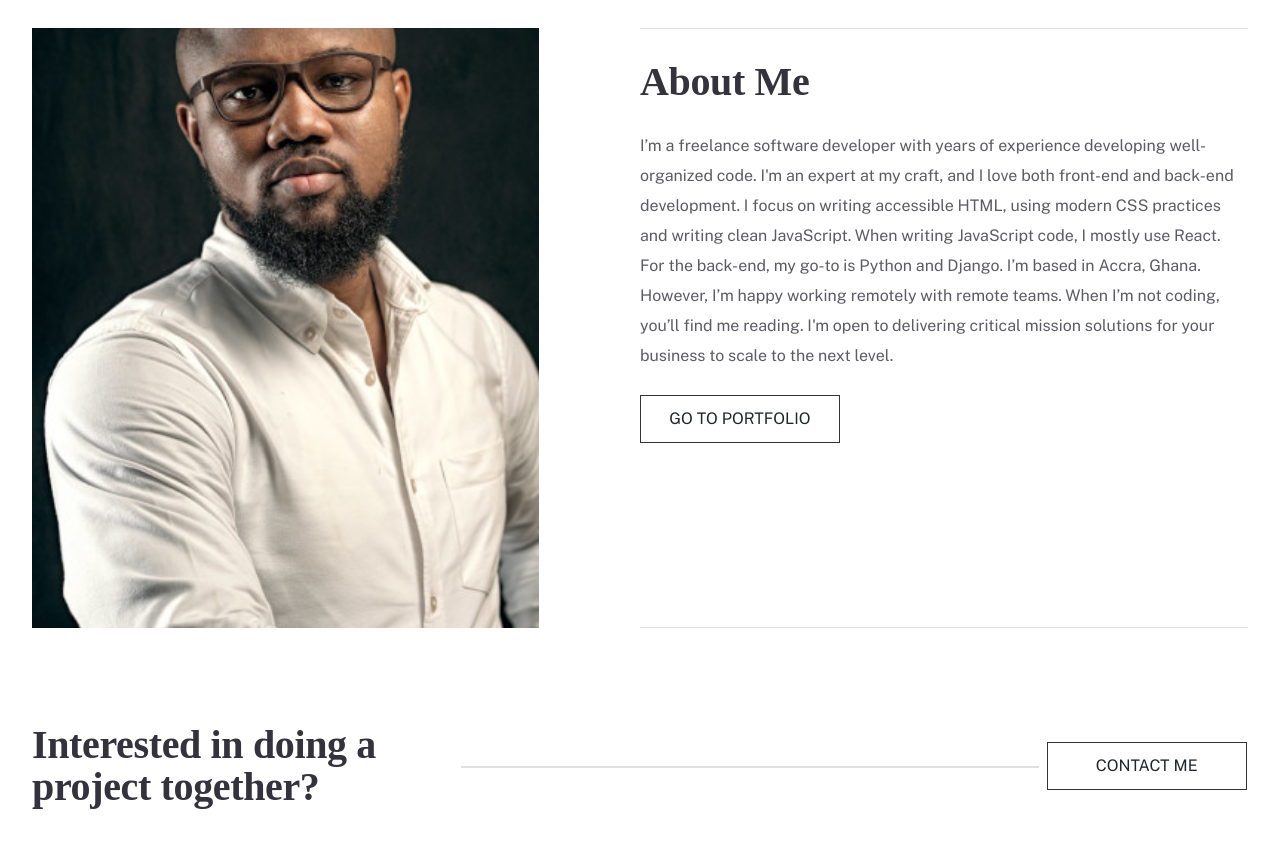
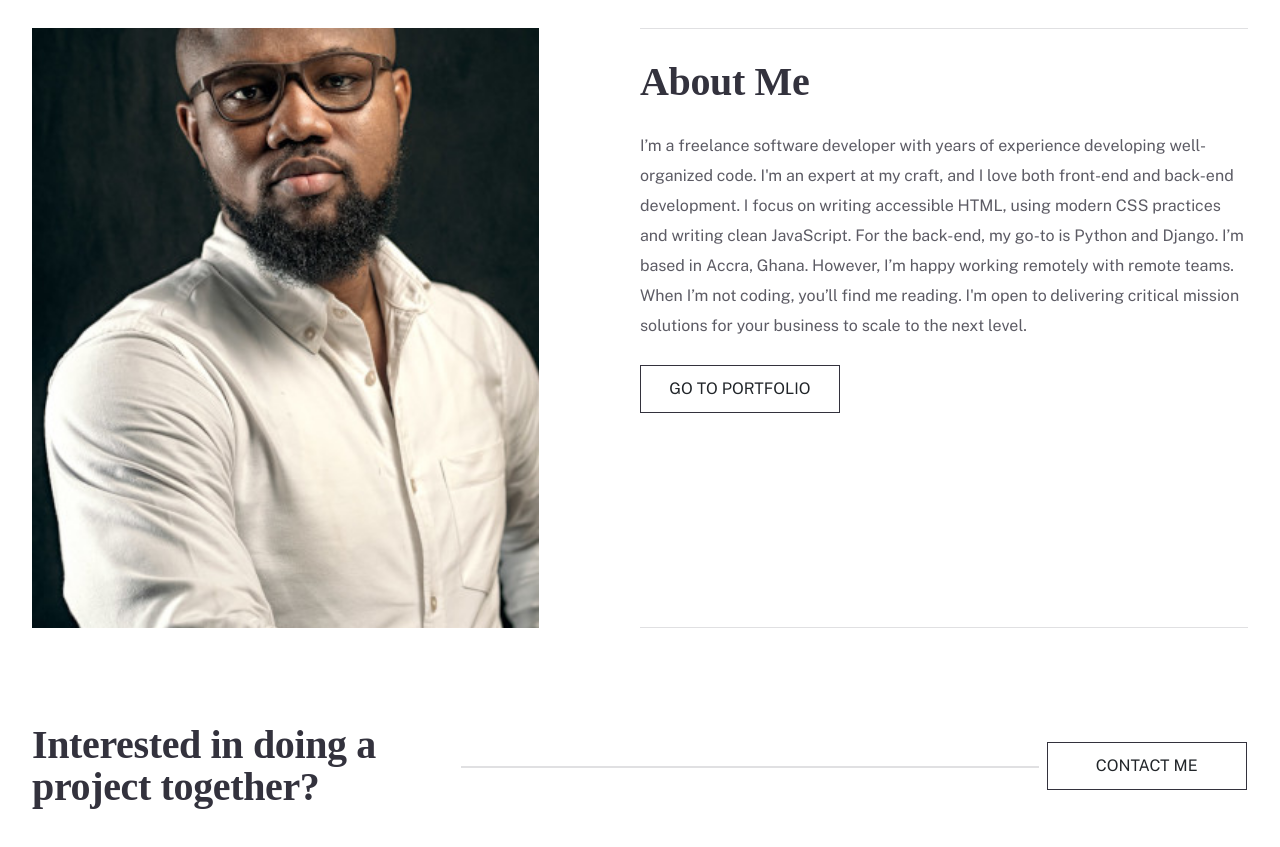
Before and after one commit to Nocks/personal-website-front-end, a plain HTML site: page index.html in a window 1280 px wide. Shown: the part 880-1727 px from the top of the page. Drawn offline with nearby package versions, Linux system fonts and the light colour scheme; a web font is replaced by a local one.

Commit message:
Update about me

```diff
--- a/index.html
+++ b/index.html
@@ -67,8 +67,7 @@
                                     love both front-end and back-end development.
                                     I focus on writing accessible HTML, using
                                     modern CSS practices and writing clean
-                                    JavaScript. When writing JavaScript code,
-                                    I mostly use React. For the back-end, my
+                                    JavaScript. For the back-end, my
                                     go-to is Python and Django. I’m based in
                                     Accra, Ghana. However, I’m happy working remotely
                                     with remote teams. When I’m not coding,
```
